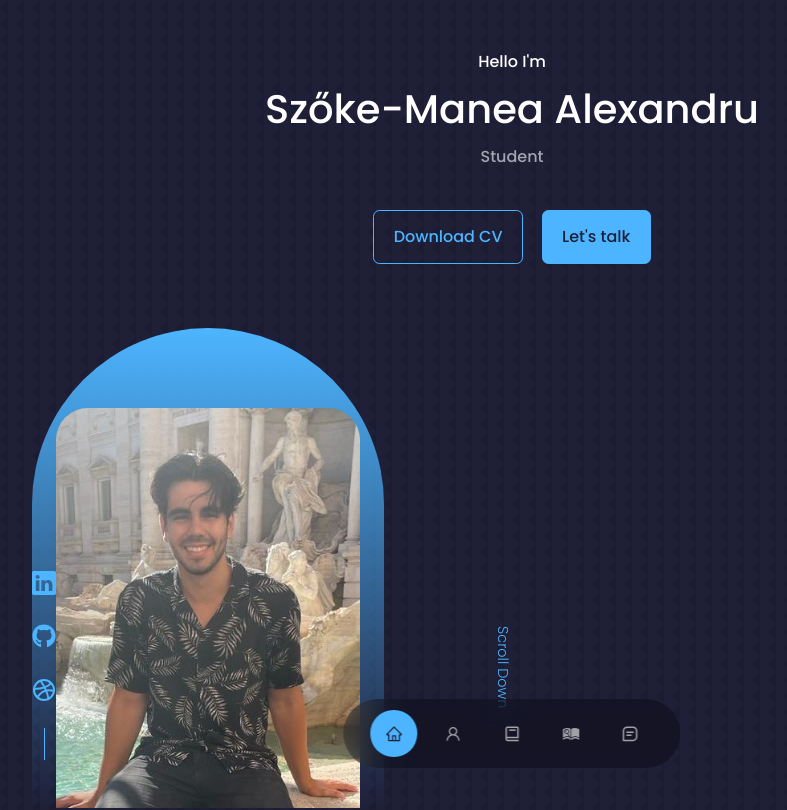
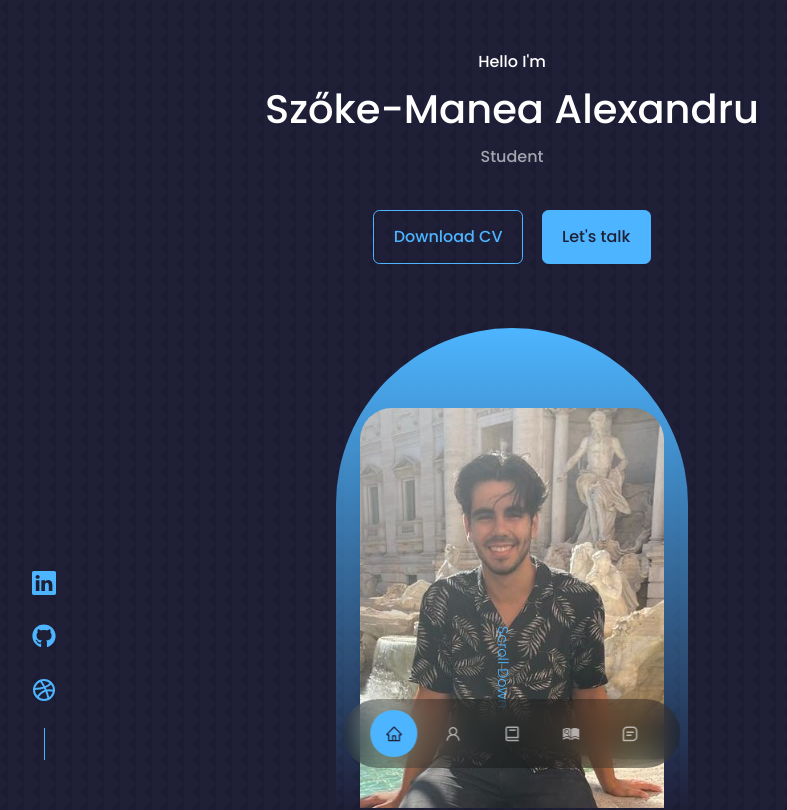
Before and after one commit to Manea-Alex/Portfolio, a React (Create React App) app: page / in a window 1280 px wide. Shown: the top 810 px of the page, without its empty margins (128-915 px from the left). Built offline with nearby package versions, Linux system fonts and the light colour scheme.

Commit message:
Revert "Centering header photo"
This reverts commit 792b9f19365633ad7f411a0bcf4e327c34accf01.

```diff
--- a/src/components/header/header.css
+++ b/src/components/header/header.css
@@ -59,8 +59,7 @@ header {
   border-radius:12rem 12rem 0 0;
   overflow: hidden;
   padding: 5rem 1.5rem 1.5rem 1.5rem;
-  /* margin: 0 auto; */
-   /* asta pentru centrare */
+  margin: 0 auto; /* asta pentru centrare */
   margin-top: 4rem;
   position: relative;
 
```
